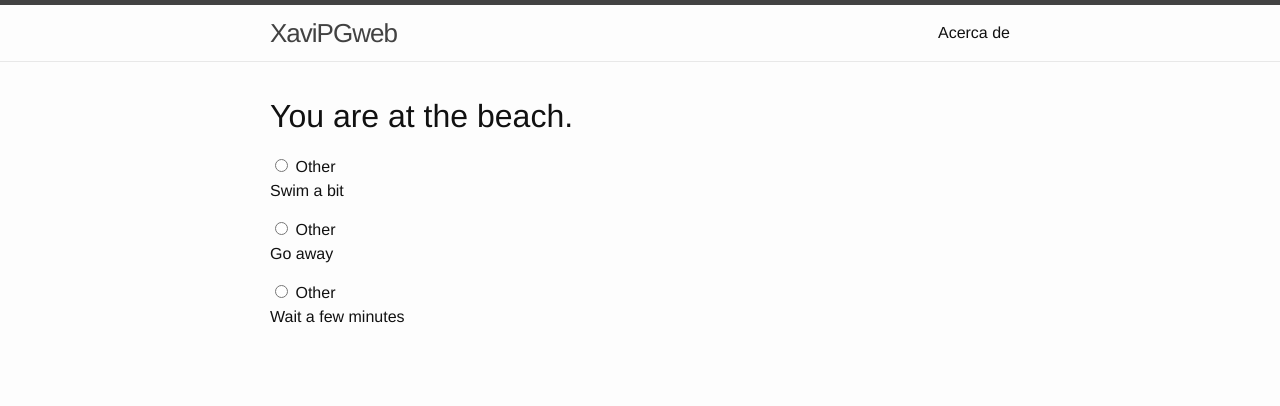
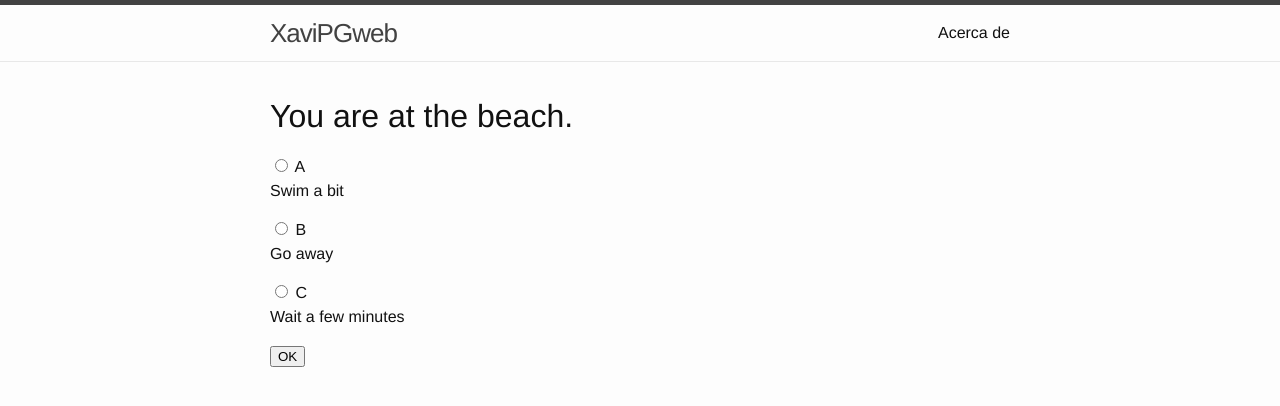
Before and after one commit to xavipgweb/xavipgweb.github.io, a Jekyll site: the page built from index.html, in a window 1280 px wide. Shown: the top 406 px of the page. Built offline with Jekyll 4.4.1, drawn with Linux system fonts in a browser that asks for light colours.

Commit message:
Update index.html

```diff
--- a/index.html
+++ b/index.html
@@ -7,13 +7,15 @@ layout: default
   <script src = "respuestas.js"></script>
 
   <form>
-  <input type="radio" name="options" value="other"> Other
+  <input type="radio" name="options" value="other"> A
   <p id = "paruno">Par One</p>
-  <input type="radio" name="options" value="other"> Other
+  <input type="radio" name="options" value="other"> B
   <p id = "partwo">Par Two</p>
-  <input type="radio" name="options" value="other"> Other
+  <input type="radio" name="options" value="other"> C
   <p id = "parthree">Par Three</p>
   </form>
+
+  <button onclick="ok()">OK</button>
 
   <script>
     start();
```
